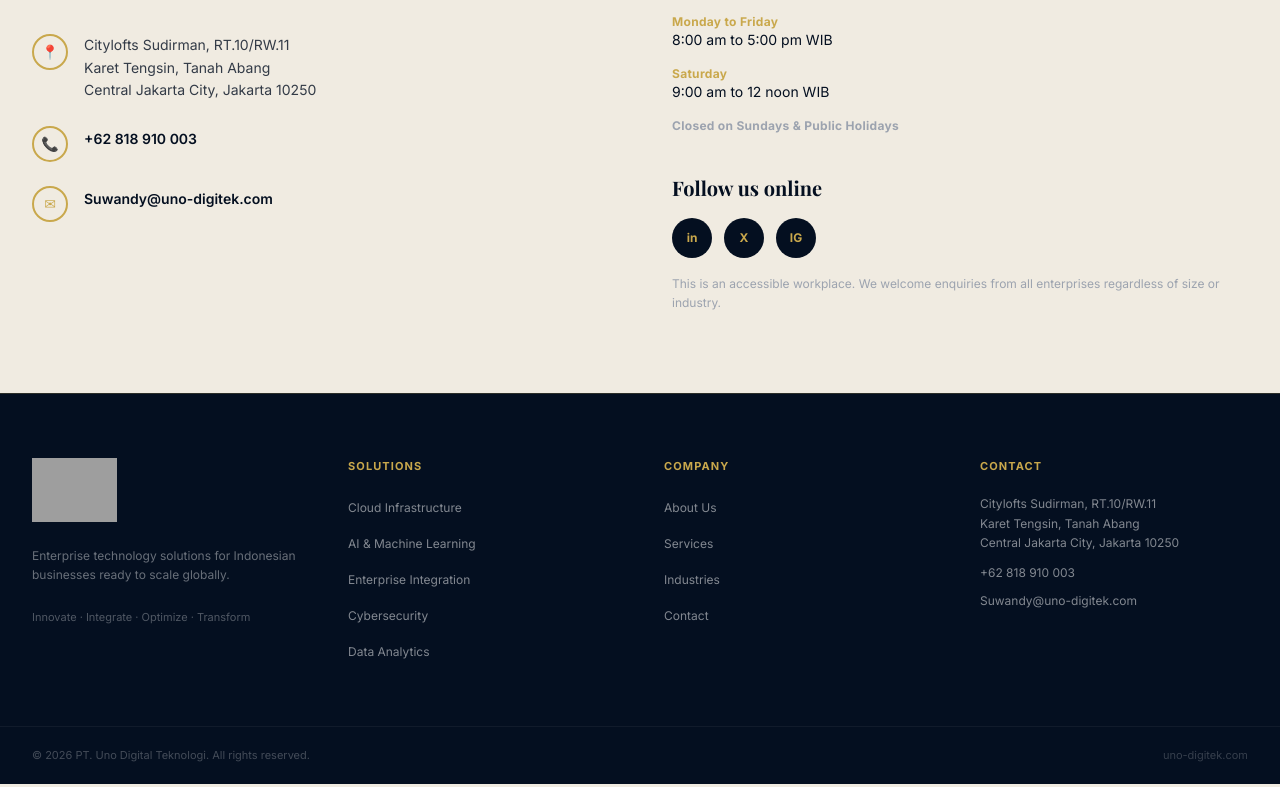
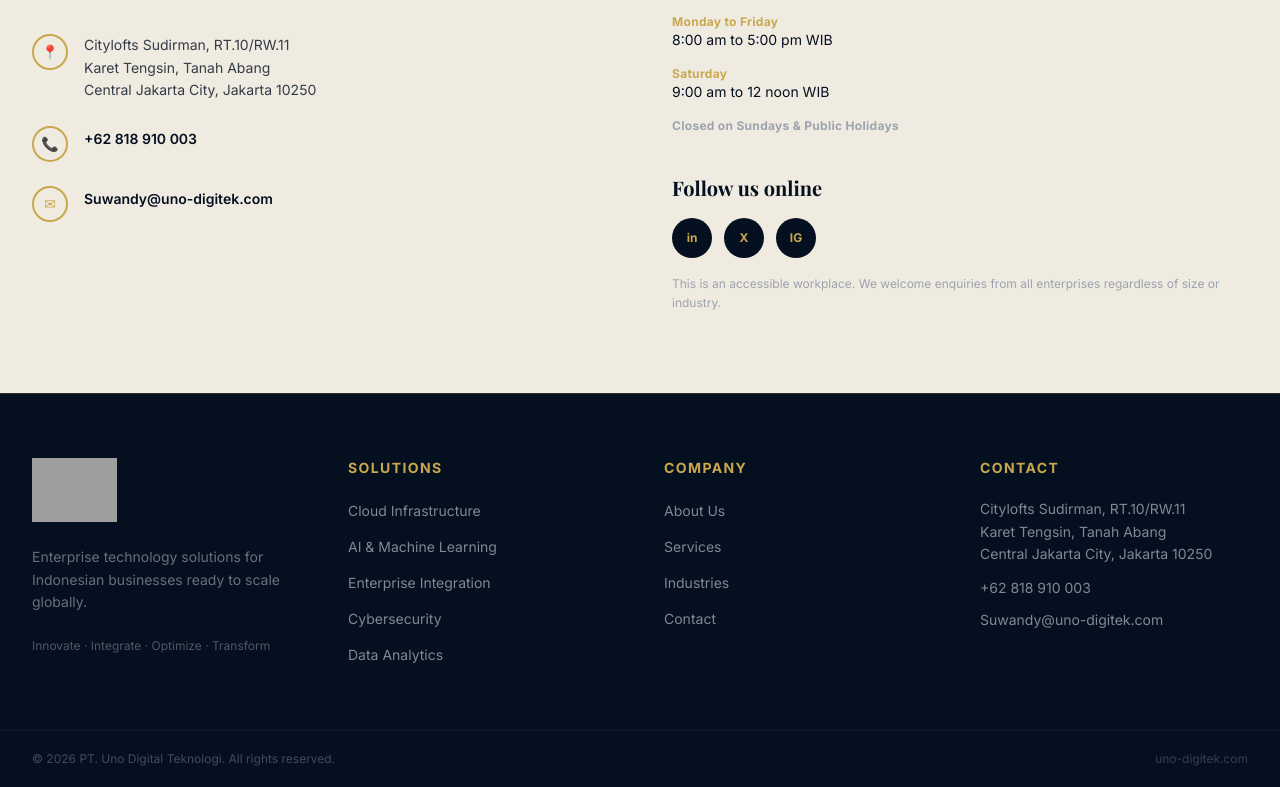
Before and after one commit to suwandy-Uno/uno-digitek-nextjs, a Next.js app: page / in a window 1280 px wide. Shown: the part 3397-4184 px from the top of the page. Built offline with nearby package versions, Linux system fonts and the light colour scheme; grey boxes are pictures that could not be loaded.

Commit message:
Increase footer font sizes

```diff
--- a/components/Footer.jsx
+++ b/components/Footer.jsx
@@ -21,19 +21,19 @@ export default function Footer() {
               className="h-16 w-auto object-contain"
             />
           </div>
-          <p className="text-white/40 text-xs leading-relaxed font-body mb-6">{x.tagline}</p>
-          <p className="text-white/30 text-[11px] font-body">{x.moto}</p>
+          <p className="text-white/40 text-sm leading-relaxed font-body mb-6">{x.tagline}</p>
+          <p className="text-white/30 text-xs font-body">{x.moto}</p>
         </div>
 
         {/* Solutions */}
         <div>
-          <h4 className="text-gold text-[11px] font-bold tracking-widest uppercase font-body mb-5">
+          <h4 className="text-gold text-sm font-bold tracking-widest uppercase font-body mb-5">
             {x.solutions}
           </h4>
           <ul className="flex flex-col gap-3">
             {x.solutionLinks.map((l) => (
               <li key={l.label}>
-                <Link href={l.href} className="text-white/50 hover:text-gold text-xs font-body transition-colors">
+                <Link href={l.href} className="text-white/50 hover:text-gold text-sm font-body transition-colors">
                   {l.label}
                 </Link>
               </li>
@@ -43,13 +43,13 @@ export default function Footer() {
 
         {/* Company */}
         <div>
-          <h4 className="text-gold text-[11px] font-bold tracking-widest uppercase font-body mb-5">
+          <h4 className="text-gold text-sm font-bold tracking-widest uppercase font-body mb-5">
             {x.company}
           </h4>
           <ul className="flex flex-col gap-3">
             {x.companyLinks.map((l) => (
               <li key={l.label}>
-                <Link href={l.href} className="text-white/50 hover:text-gold text-xs font-body transition-colors">
+                <Link href={l.href} className="text-white/50 hover:text-gold text-sm font-body transition-colors">
                   {l.label}
                 </Link>
               </li>
@@ -59,10 +59,10 @@ export default function Footer() {
 
         {/* Contact */}
         <div>
-          <h4 className="text-gold text-[11px] font-bold tracking-widest uppercase font-body mb-5">
+          <h4 className="text-gold text-sm font-bold tracking-widest uppercase font-body mb-5">
             {x.contact}
           </h4>
-          <ul className="flex flex-col gap-3 text-white/50 text-xs font-body">
+          <ul className="flex flex-col gap-3 text-white/50 text-sm font-body">
             <li className="leading-relaxed">
               Citylofts Sudirman, RT.10/RW.11<br />
               Karet Tengsin, Tanah Abang<br />
@@ -85,10 +85,10 @@ export default function Footer() {
       {/* Bottom bar */}
       <div className="border-t border-white/5">
         <div className="max-w-7xl mx-auto px-8 py-5 flex flex-col md:flex-row justify-between items-center gap-3">
-          <p className="text-white/25 text-[11px] font-body">
+          <p className="text-white/25 text-xs font-body">
             © {new Date().getFullYear()} PT. Uno Digital Teknologi. {x.copyright}
           </p>
-          <p className="text-white/20 text-[11px] font-body">
+          <p className="text-white/20 text-xs font-body">
             uno-digitek.com
           </p>
         </div>
```
